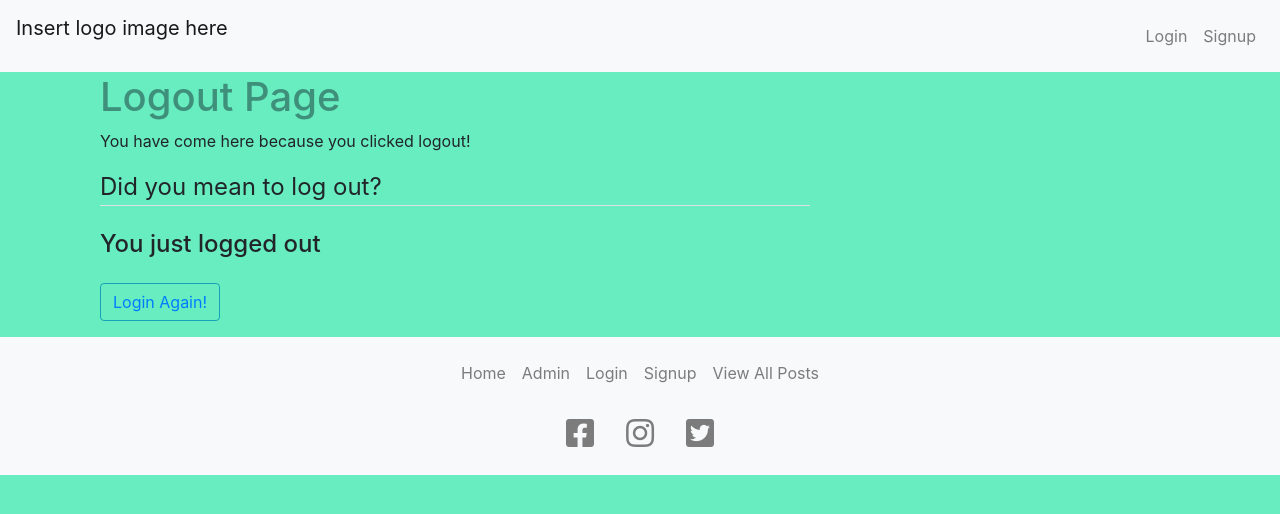
After one commit to AVTpepper/news-app, a Django app: page /logout/ in a window 1280 px wide. The commit adds this page. Shown: the top 514 px of the page. Run offline with Django 4.2, Linux system fonts and the light colour scheme; some libraries are stand-ins or nearby versions.

Commit message:
Add: logout process and authentication

```diff
--- a/news/settings.py
+++ b/news/settings.py
@@ -144,3 +144,4 @@ DEFAULT_FILE_STORAGE = 'cloudinary_storage.storage.MediaCloudinaryStorage'
 DEFAULT_AUTO_FIELD = 'django.db.models.BigAutoField'
 
 LOGIN_REDIRECT_URL = 'index'
+LOGIN_URL = 'login'
--- a/news/urls.py
+++ b/news/urls.py
@@ -15,7 +15,7 @@ Including another URLconf
 """
 from django.contrib import admin
 from django.urls import path
-from news_blog.views import index, login, sign_up, article_view, post_creation, view_all
+from news_blog.views import index, login, sign_up, article_view, post_creation, view_all, profile
 from django.contrib.auth import views as auth_views
 
 urlpatterns = [
@@ -26,6 +26,7 @@ urlpatterns = [
     path('logout/', auth_views.LogoutView.as_view(
         template_name='news_blog/logout.html'), name='logout'),
     path('sign-up/', sign_up, name='sign_up'),
+    path('profile/', profile, name='profile'),
     path('article-view/', article_view, name='article_view'),
     path('post-creation/', post_creation, name='post_creation'),
     path('view-all-posts/', view_all, name='view_all'),
--- a/news_blog/templates/news_blog/base.html
+++ b/news_blog/templates/news_blog/base.html
@@ -25,6 +25,7 @@
       </a>
       <div class="collapse navbar-collapse" id="navbarNav">
         <ul class="navbar-nav ml-auto">
+          {% if user.is_authenticated %}
             <li class="nav-item">
               <a class="nav-link" href="{% url 'index' %}">Home</a>
             </li>
@@ -32,15 +33,20 @@
               <a class="nav-link" href="{% url 'post_creation' %}">Create a Post</a>
             </li>
             <li class="nav-item">
+              <a class="nav-link" href="{% url 'view_all' %}">View all Posts</a>
+            </li>
+            <li class="nav-item">
+              <a class="nav-link" href="{% url 'logout' %}">Logout</a>
+            </li>
+          {% else %}
+          <li class="nav-item">
             <a class="nav-link" href="{% url 'login' %}">Login</a>
           </li>
           <li class="nav-item">
             <a class="nav-link" href="{% url 'sign_up' %}">Signup</a>
           </li>
-          <li class="nav-item">
-            <a class="nav-link" href="{% url 'view_all' %}">View all Posts</a>
-          </li>
         </ul>
+          {% endif %}
       </div>
     </nav>
   </header>
--- /dev/null
+++ b/news_blog/templates/news_blog/logout.html
@@ -0,0 +1,18 @@
+{% extends 'news_blog/base.html' %}
+
+{% block content %}
+    <h1>Logout Page</h1>
+    <p>You have come here because you clicked logout!</p>
+    <div class="content-section">
+        <form action="" method="post">
+            {% csrf_token %}
+            <fieldset class="form-group">
+                <legend class="border-bottom mb-4">Did you mean to log out?</legend>
+                <h4>You just logged out</h4>
+            </fieldset>
+            <div class="form-group">
+                <button class="btn btn-outline-info" type="submit"><a href="{% url 'login' %}">Login Again!</a></button>
+            </div>
+        </form>
+    </div>
+{% endblock content %}
--- a/news_blog/views.py
+++ b/news_blog/views.py
@@ -2,6 +2,7 @@ from django.shortcuts import render, redirect
 from .models import Post, UserSignUpForm
 from django.contrib.auth.forms import UserCreationForm
 from django.contrib import messages
+from django.contrib.auth.decorators import login_required
 
 # Create your views here.
 
@@ -46,3 +47,8 @@ def post_creation(request):
 
 def view_all(request):
     return render(request, 'news_blog/view_all.html', {'title': "All Posts"})
+
+
+@login_required
+def profile(request):
+    return render(request, 'news_blog/profile.html')
```
Also changed, not shown: news_blog/templates/news_blog/profile.html (added, +12 -0 lines). Lines whose indentation alone changed are shown as unchanged.
